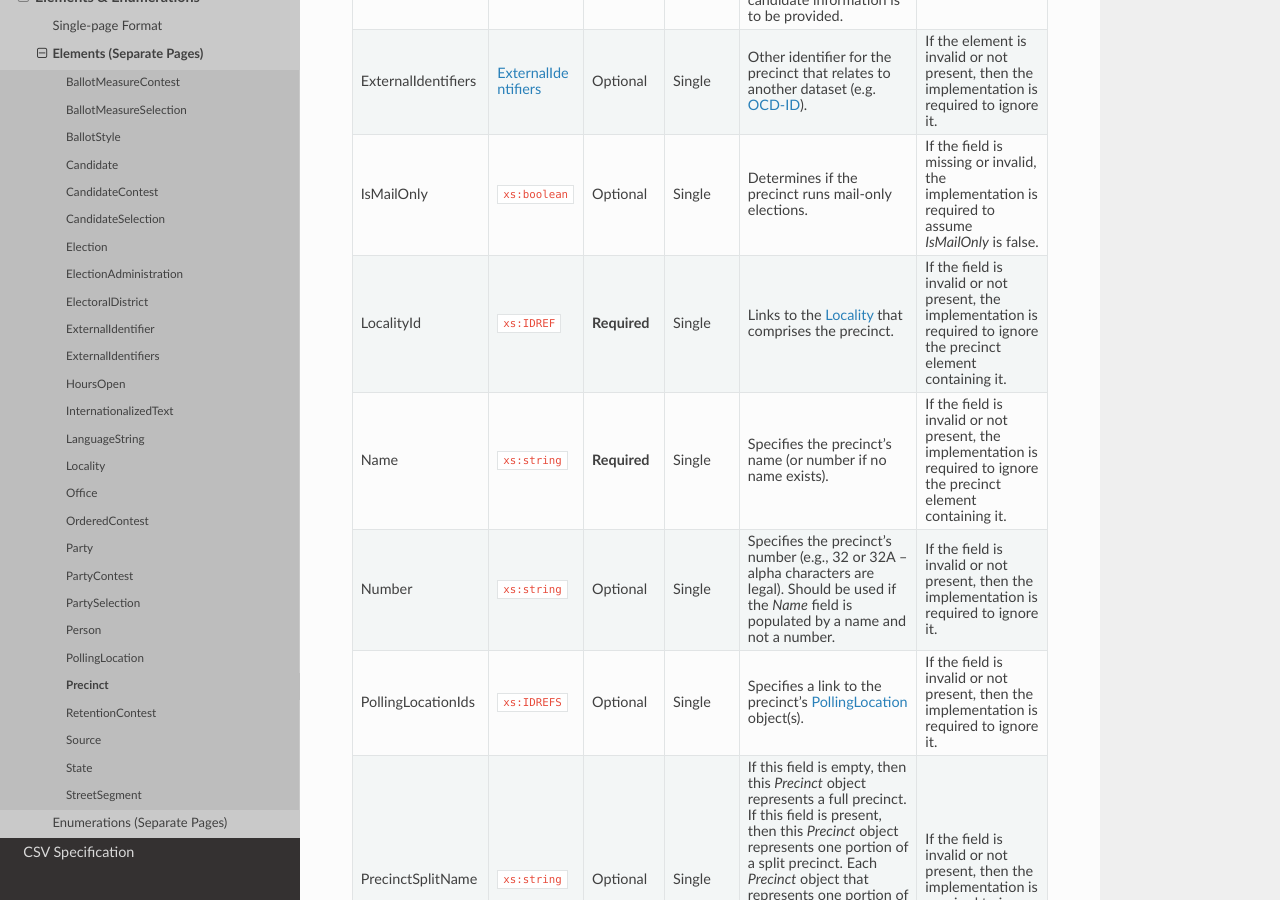
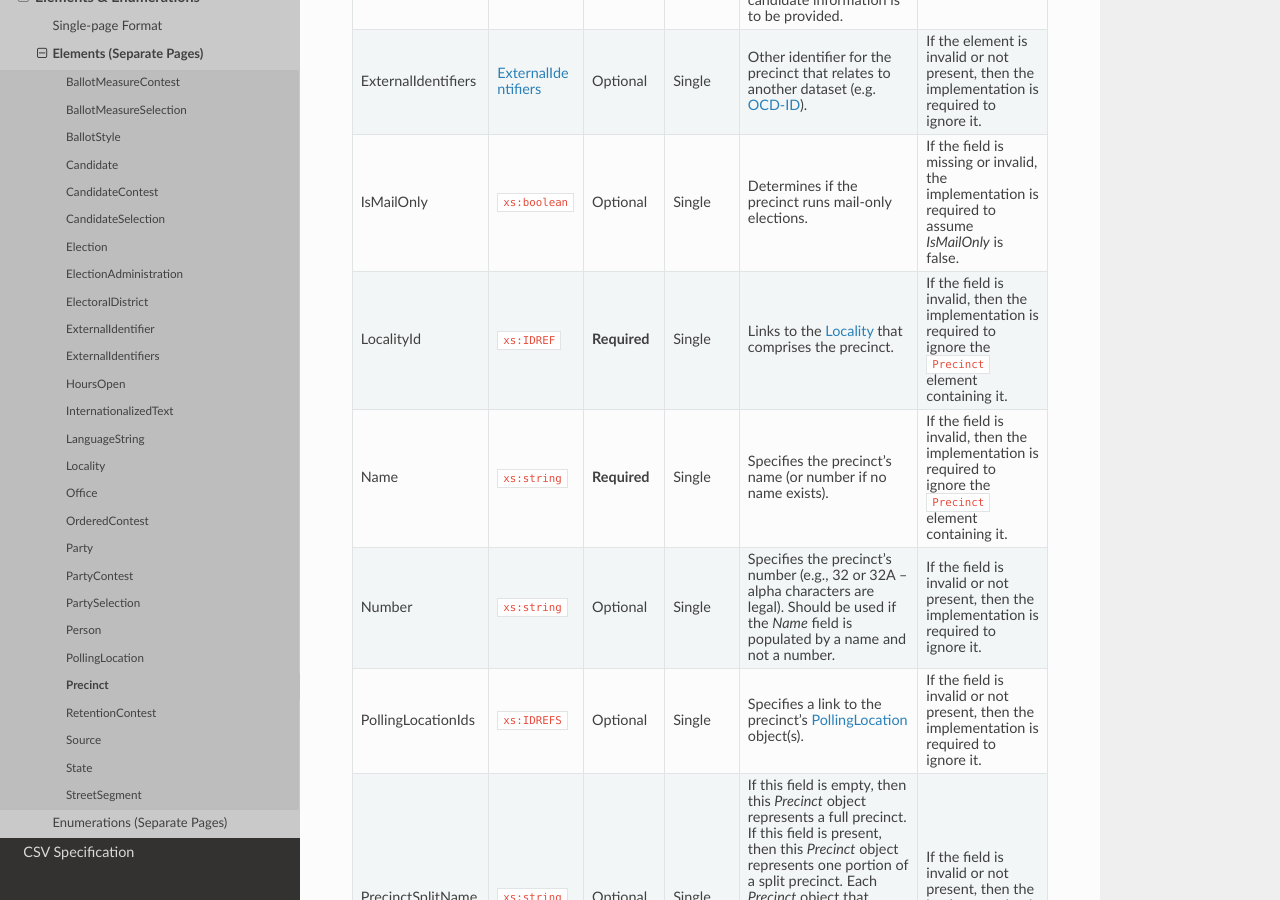
Before and after one commit to votinginfoproject/vip-specification, a Sphinx documentation site: the page built from docs/built_rst/xml/elements/precinct.rst, in a window 1280 px wide and 900 px high, scrolled down 590 px. Built offline with Sphinx 7.4.7 and the Read the Docs theme 2.0.0, drawn with Linux system fonts in a browser that asks for light colours.

Commit message:
RST update to Precinct; required fields use standard error language

```diff
--- a/docs/built_rst/xml/elements/precinct.rst
+++ b/docs/built_rst/xml/elements/precinct.rst
@@ -36,13 +36,13 @@ non-required fields is fine).
 |                      |                                       |              |              | mail-only elections.                     | implementation is required to assume     |
 |                      |                                       |              |              |                                          | `IsMailOnly` is false.                   |
 +----------------------+---------------------------------------+--------------+--------------+------------------------------------------+------------------------------------------+
-| LocalityId           | ``xs:IDREF``                          | **Required** | Single       | Links to the :ref:`multi-xml-locality`   | If the field is invalid or not present,  |
-|                      |                                       |              |              | that comprises the precinct.             | the implementation is required to ignore |
-|                      |                                       |              |              |                                          | the precinct element containing it.      |
+| LocalityId           | ``xs:IDREF``                          | **Required** | Single       | Links to the :ref:`multi-xml-locality`   | If the field is invalid, then the        |
+|                      |                                       |              |              | that comprises the precinct.             | implementation is required to ignore the |
+|                      |                                       |              |              |                                          | ``Precinct`` element containing it.      |
 +----------------------+---------------------------------------+--------------+--------------+------------------------------------------+------------------------------------------+
-| Name                 | ``xs:string``                         | **Required** | Single       | Specifies the precinct's name (or number | If the field is invalid or not present,  |
-|                      |                                       |              |              | if no name exists).                      | the implementation is required to ignore |
-|                      |                                       |              |              |                                          | the precinct element containing it.      |
+| Name                 | ``xs:string``                         | **Required** | Single       | Specifies the precinct's name (or number | If the field is invalid, then the        |
+|                      |                                       |              |              | if no name exists).                      | implementation is required to ignore the |
+|                      |                                       |              |              |                                          | ``Precinct`` element containing it.      |
 +----------------------+---------------------------------------+--------------+--------------+------------------------------------------+------------------------------------------+
 | Number               | ``xs:string``                         | Optional     | Single       | Specifies the precinct's number (e.g.,   | If the field is invalid or not present,  |
 |                      |                                       |              |              | 32 or 32A -- alpha characters are        | then the implementation is required to   |
```
Also changed, not shown: docs/built_rst/csv/elements/precinct.rst (+6 -6 lines), docs/built_rst/csv/single_page.rst (+6 -6 lines), docs/built_rst/tables/elements/precinct.rst (+6 -6 lines), docs/built_rst/xml/single_page.rst (+6 -6 lines).
